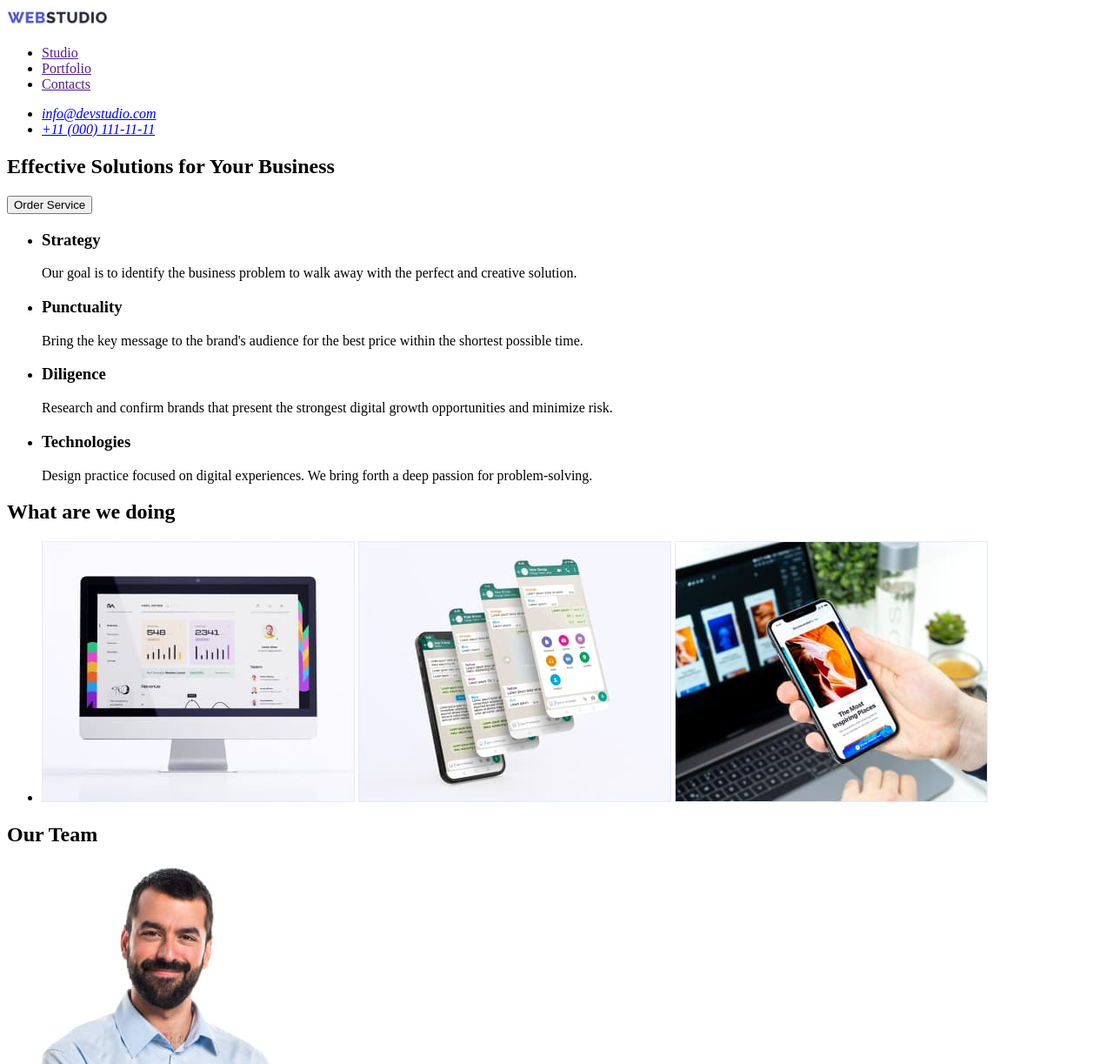
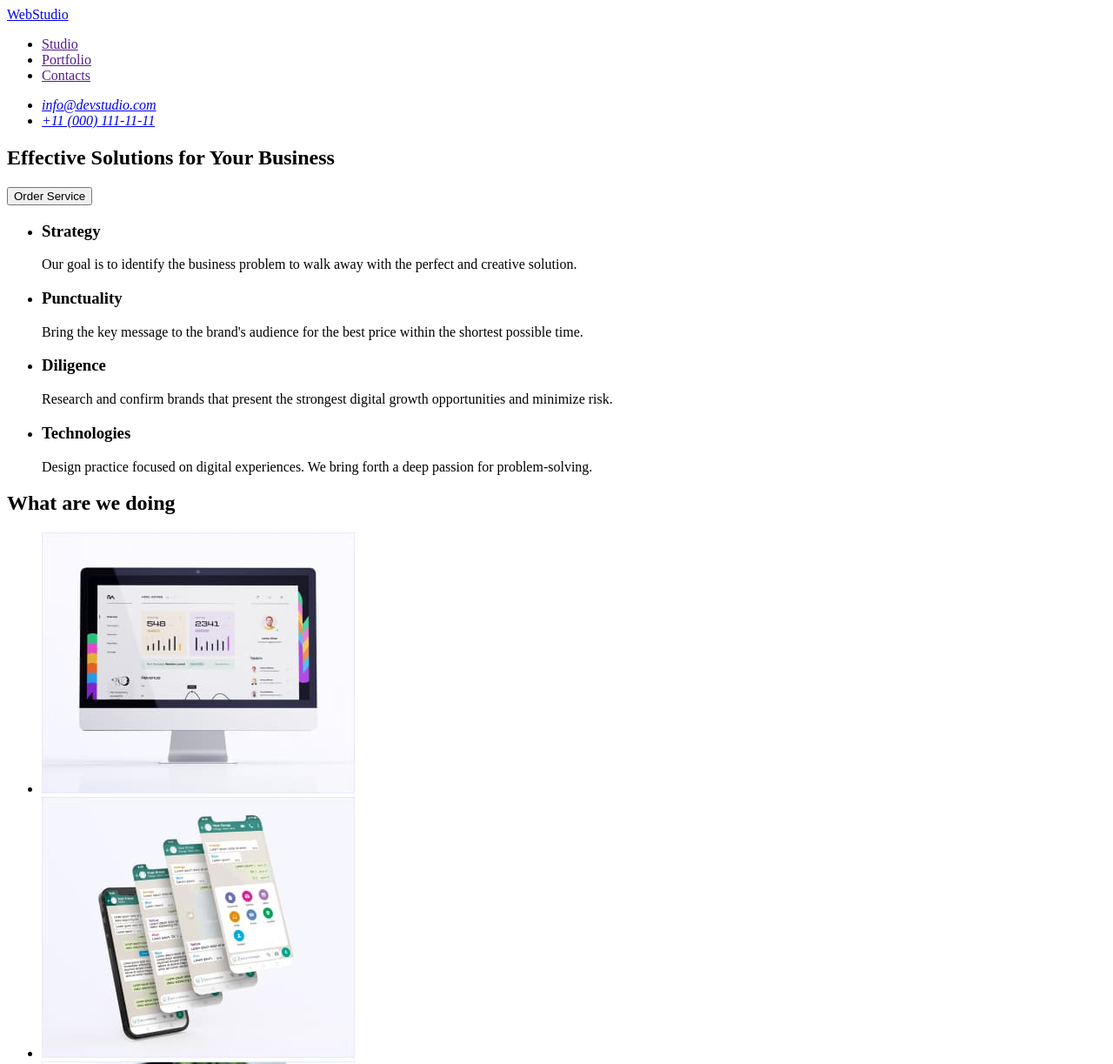
Before and after one commit to Valeriy94-ua/goit-markup-hw-01, a plain HTML site: page index.html in a window 1280 px wide. Shown: the top 1223 px of the page at 87% size. Drawn offline with Linux system fonts and the light colour scheme.

Commit message:
Update index.html

```diff
--- a/index.html
+++ b/index.html
@@ -9,9 +9,8 @@
   <body>
     <header>
       <nav>
-        <a href="./index.html">
-          <img src="/images/Logo-hed.jpg" alt="WebStudio" />
-        </a>
+        <a href="/">WebStudio</a>
+
         <ul>
           <li><a href="">Studio</a></li>
           <li><a href="">Portfolio</a></li>
@@ -79,10 +78,10 @@
         <h2>What are we doing</h2>
 
         <ul>
+          <li><img src="./images/comp1.jpg" alt="monitor" width="360" /></li>
+          <li><img src="./images/tel1.jpg" alt="iphone" width="360" /></li>
           <li>
-            <img src="./images/comp1.jpg" alt="monitor" width="360" />
-            <img src="./images/tel1.jpg" alt="iphone" width="360" />
-            <img src="./images/tel2.jpg" alt="iphone in hand" width="360" />
+            <img src="./images/tel2.jpg" alt="iphone-in-hand" width="360" />
           </li>
         </ul>
       </section>
@@ -118,9 +117,7 @@
       </section>
     </main>
     <footer>
-      <a href="./index.html">
-        <img src="./images/Logo-footer.jpg" alt="WebStudio" width="200" />
-      </a>
+      <a href="/">WebStudio</a>
       <p>
         Increase the flow of customers and sales for your business with digital
         marketing & growth solutions.
```
